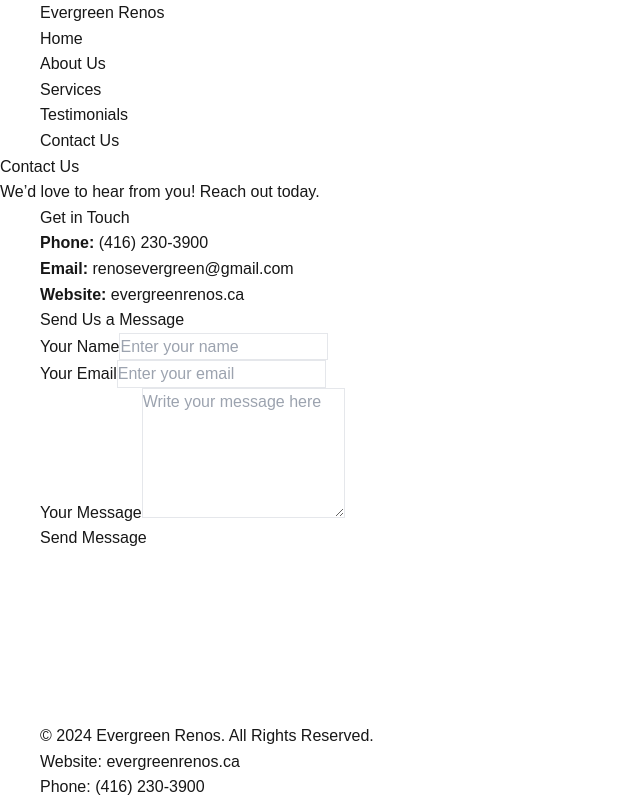
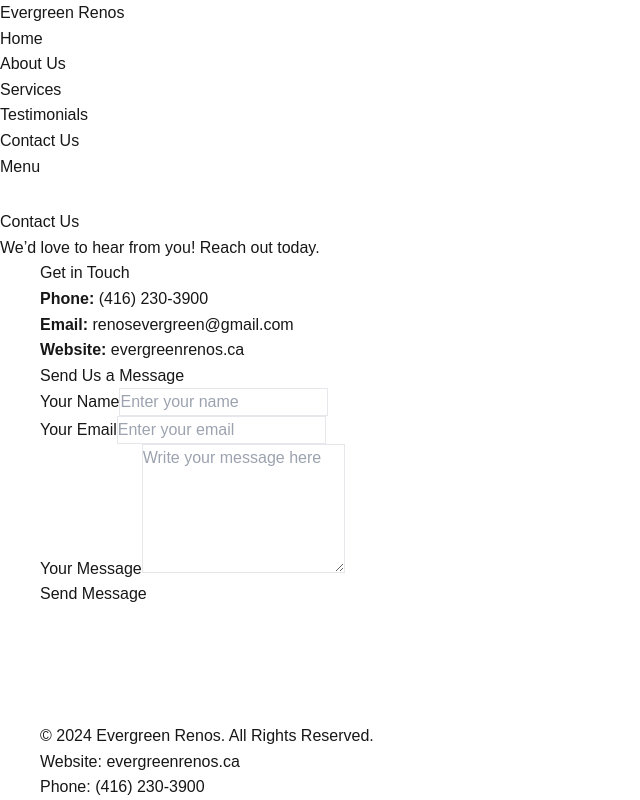
Before and after one commit to kianis4/evergreen-renos, a Next.js app: page /contact-us in a window 1280 px wide. Shown: the whole page, without its empty margins (0-640 px from the left). Built offline with nearby package versions, Linux system fonts and the light colour scheme.

Commit message:
Implimentation for new dynamic header

```diff
--- a/src/app/components/Header.tsx
+++ b/src/app/components/Header.tsx
@@ -1,42 +1,204 @@
+'use client'
 import Link from 'next/link';
+import { usePathname } from 'next/navigation';
+import { Popover, Transition } from '@headlessui/react';
+import clsx from 'clsx';
+import { Fragment } from 'react';
+
+function ChevronDownIcon(props: React.SVGProps<SVGSVGElement>) {
+  return (
+    <svg viewBox="0 0 8 6" aria-hidden="true" {...props}>
+      <path
+        d="M1.75 1.75 4 4.25l2.25-2.5"
+        fill="none"
+        strokeWidth="1.5"
+        strokeLinecap="round"
+        strokeLinejoin="round"
+      />
+    </svg>
+  );
+}
+
+function CloseIcon(props: React.SVGProps<SVGSVGElement>) {
+  return (
+    <svg viewBox="0 0 24 24" aria-hidden="true" {...props}>
+      <path
+        d="m17.25 6.75-10.5 10.5M6.75 6.75l10.5 10.5"
+        fill="none"
+        stroke="currentColor"
+        strokeWidth="1.5"
+        strokeLinecap="round"
+        strokeLinejoin="round"
+      />
+    </svg>
+  );
+}
+
+interface NavItemProps {
+  href: string;
+  children: React.ReactNode;
+}
+
+function NavItem({ href, children }: NavItemProps) {
+  const pathname = usePathname();
+  const isActive = pathname === href;
+
+  return (
+    <li>
+      <Link
+        href={href}
+        className={clsx(
+          'relative block px-3 py-2 transition',
+          isActive
+            ? 'text-teal-500 dark:text-teal-400'
+            : 'hover:text-teal-500 dark:hover:text-teal-400'
+        )}
+      >
+        {children}
+        {isActive && (
+          <span className="absolute inset-x-1 -bottom-px h-px bg-gradient-to-r from-teal-500/0 via-teal-500/40 to-teal-500/0 dark:from-teal-400/0 dark:via-teal-400/40 dark:to-teal-400/0" />
+        )}
+      </Link>
+    </li>
+  );
+}
+
+function DesktopNavigation() {
+  return (
+    <nav>
+      <ul className="flex rounded-full bg-white/90 px-3 text-sm font-medium text-zinc-800 shadow-lg ring-1 ring-zinc-900/5 backdrop-blur dark:bg-zinc-800/90 dark:text-zinc-200 dark:ring-white/10">
+        <NavItem href="/">Home</NavItem>
+        <NavItem href="/about-us">About Us</NavItem>
+        <NavItem href="/services">Services</NavItem>
+        <NavItem href="/testimonials">Testimonials</NavItem>
+        <NavItem href="/contact-us">Contact Us</NavItem>
+      </ul>
+    </nav>
+  );
+}
+
+function MobileNavItem({ href, children }: NavItemProps) {
+  return (
+    <li>
+      <Popover.Button as={Link} href={href} className="block py-2">
+        {children}
+      </Popover.Button>
+    </li>
+  );
+}
+
+function MobileNavigation() {
+  return (
+    <Popover>
+      <Popover.Button className="group flex items-center rounded-full bg-white/90 px-4 py-2 text-sm font-medium text-zinc-800 shadow-lg ring-1 ring-zinc-900/5 backdrop-blur dark:bg-zinc-800/90 dark:text-zinc-200 dark:ring-white/10 dark:hover:ring-white/20">
+        Menu
+        <ChevronDownIcon className="ml-3 h-auto w-2 stroke-zinc-500 group-hover:stroke-zinc-700 dark:group-hover:stroke-zinc-400" />
+      </Popover.Button>
+      <Transition.Root>
+        <Transition.Child
+          as={Fragment}
+          enter="duration-150 ease-out"
+          enterFrom="opacity-0"
+          enterTo="opacity-100"
+          leave="duration-150 ease-in"
+          leaveFrom="opacity-100"
+          leaveTo="opacity-0"
+        >
+          <Popover.Overlay className="fixed inset-0 z-50 bg-zinc-800/40 backdrop-blur-sm dark:bg-black/80" />
+        </Transition.Child>
+        <Transition.Child
+          as={Fragment}
+          enter="duration-150 ease-out"
+          enterFrom="opacity-0 scale-95"
+          enterTo="opacity-100 scale-100"
+          leave="duration-150 ease-in"
+          leaveFrom="opacity-100 scale-100"
+          leaveTo="opacity-0 scale-95"
+        >
+          <Popover.Panel
+            focus
+            className="fixed inset-x-4 top-8 z-50 origin-top rounded-3xl bg-white p-8 ring-1 ring-zinc-900/5 dark:bg-zinc-900 dark:ring-zinc-800"
+          >
+            <div className="flex flex-row-reverse items-center justify-between">
+              <Popover.Button aria-label="Close menu" className="-m-1 p-1">
+                <CloseIcon className="h-6 w-6 text-zinc-500 dark:text-zinc-400" />
+              </Popover.Button>
+              <h2 className="text-sm font-medium text-zinc-600 dark:text-zinc-400">
+                Navigation
+              </h2>
+            </div>
+            <nav className="mt-6">
+              <ul className="divide-y divide-zinc-100 text-base text-zinc-800 dark:divide-zinc-100/5 dark:text-zinc-300">
+                <MobileNavItem href="/">Home</MobileNavItem>
+                <MobileNavItem href="/about-us">About Us</MobileNavItem>
+                <MobileNavItem href="/services">Services</MobileNavItem>
+                <MobileNavItem href="/testimonials">Testimonials</MobileNavItem>
+                <MobileNavItem href="/contact-us">Contact Us</MobileNavItem>
+              </ul>
+            </nav>
+          </Popover.Panel>
+        </Transition.Child>
+      </Transition.Root>
+    </Popover>
+  );
+}
 
 export default function Header() {
   return (
-    <header className="bg-green-600 text-white p-4">
-      <div className="container mx-auto flex justify-between items-center">
-        <h1 className="text-lg font-bold">
-          <Link href="/">Evergreen Renos</Link>
-        </h1>
-        <nav>
-          <ul className="flex space-x-4">
-            <li>
-              <Link href="/" className="hover:underline">
-                Home
-              </Link>
-            </li>
-            <li>
-              <Link href="/about-us" className="hover:underline">
-                About Us
-              </Link>
-            </li>
-            <li>
-              <Link href="/services" className="hover:underline">
-                Services
-              </Link>
-            </li>
-            <li>
-              <Link href="/testimonials" className="hover:underline">
-                Testimonials
-              </Link>
-            </li>
-            <li>
-              <Link href="/contact-us" className="hover:underline">
-                Contact Us
-              </Link>
-            </li>
-          </ul>
-        </nav>
+    <header className="relative z-50 flex items-center justify-between px-4 py-4 sm:px-6 lg:px-8">
+      <Link href="/" aria-label="Home" className="text-lg font-bold">
+        Evergreen Renos
+      </Link>
+      <div className="hidden md:block">
+        <DesktopNavigation />
+      </div>
+      <div className="md:hidden">
+        <MobileNavigation />
       </div>
     </header>
   );
 }
+
+
+// import Link from 'next/link';
+
+// export default function Header() {
+//   return (
+//     <header className="bg-green-600 text-white p-4">
+//       <div className="container mx-auto flex justify-between items-center">
+//         <h1 className="text-lg font-bold">
+//           <Link href="/">Evergreen Renos</Link>
+//         </h1>
+//         <nav>
+//           <ul className="flex space-x-4">
+//             <li>
+//               <Link href="/" className="hover:underline">
+//                 Home
+//               </Link>
+//             </li>
+//             <li>
+//               <Link href="/about-us" className="hover:underline">
+//                 About Us
+//               </Link>
+//             </li>
+//             <li>
+//               <Link href="/services" className="hover:underline">
+//                 Services
+//               </Link>
+//             </li>
+//             <li>
+//               <Link href="/testimonials" className="hover:underline">
+//                 Testimonials
+//               </Link>
+//             </li>
+//             <li>
+//               <Link href="/contact-us" className="hover:underline">
+//                 Contact Us
+//               </Link>
+//             </li>
+//           </ul>
+//         </nav>
+//       </div>
+//     </header>
+//   );
+// }
```
